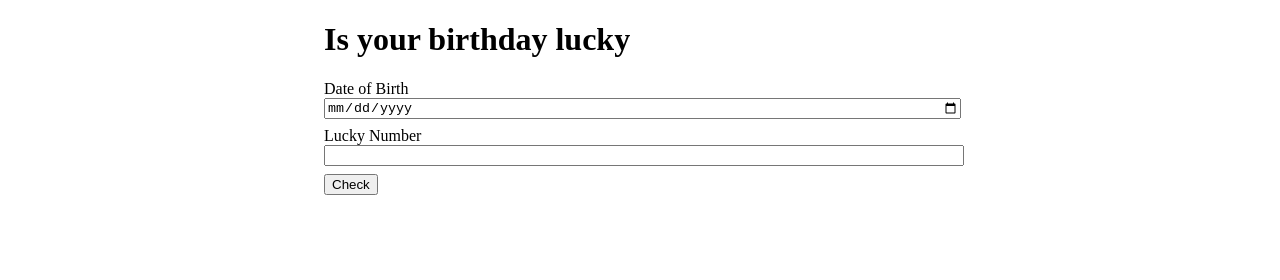
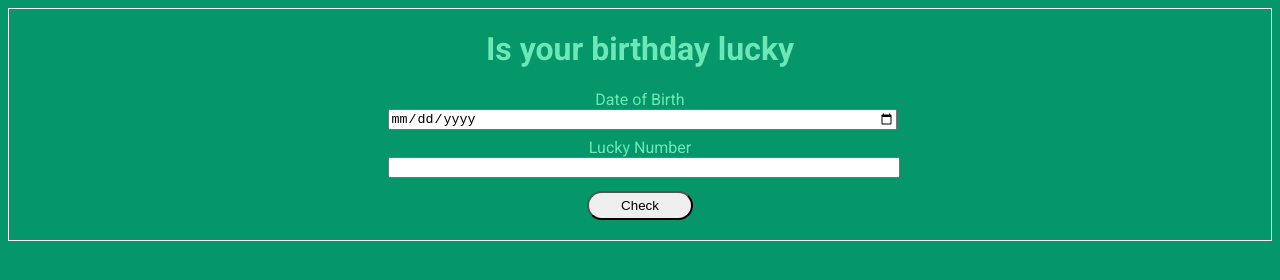
Before and after one commit to Rakezt/isYourBirthdayLucky, a plain HTML site: page index.html in a window 1280 px wide. Drawn offline with Linux system fonts and the light colour scheme.

Commit message:
update style

```diff
--- a/style.css
+++ b/style.css
@@ -1,7 +1,21 @@
+@import url('https://fonts.googleapis.com/css2?family=Roboto:wght@400;700&display=swap');
+
+:root{
+    --primary-color:#059669;
+    --sec-color:#6ee7b7;
+    --off-white:#f5f5f5;
+ }
+body{
+    font-family: 'Roboto', sans-serif;
+    background-color:var(--primary-color);
+    border: 1px solid var(--off-white);
+}
+
 .container{
-
+    text-align: center;
     margin: auto;
-    width: 50%;
+    width: 40%;
+    color: var(--sec-color);
 }
 input, label{
     display: block;
@@ -15,3 +29,9 @@ input{
     margin-top: 1rem;
     margin: auto;
 }
+button{
+    border-radius: 1.6rem;
+    margin: 0.3rem;
+    padding: 0.3rem 2rem;
+
+}
```
